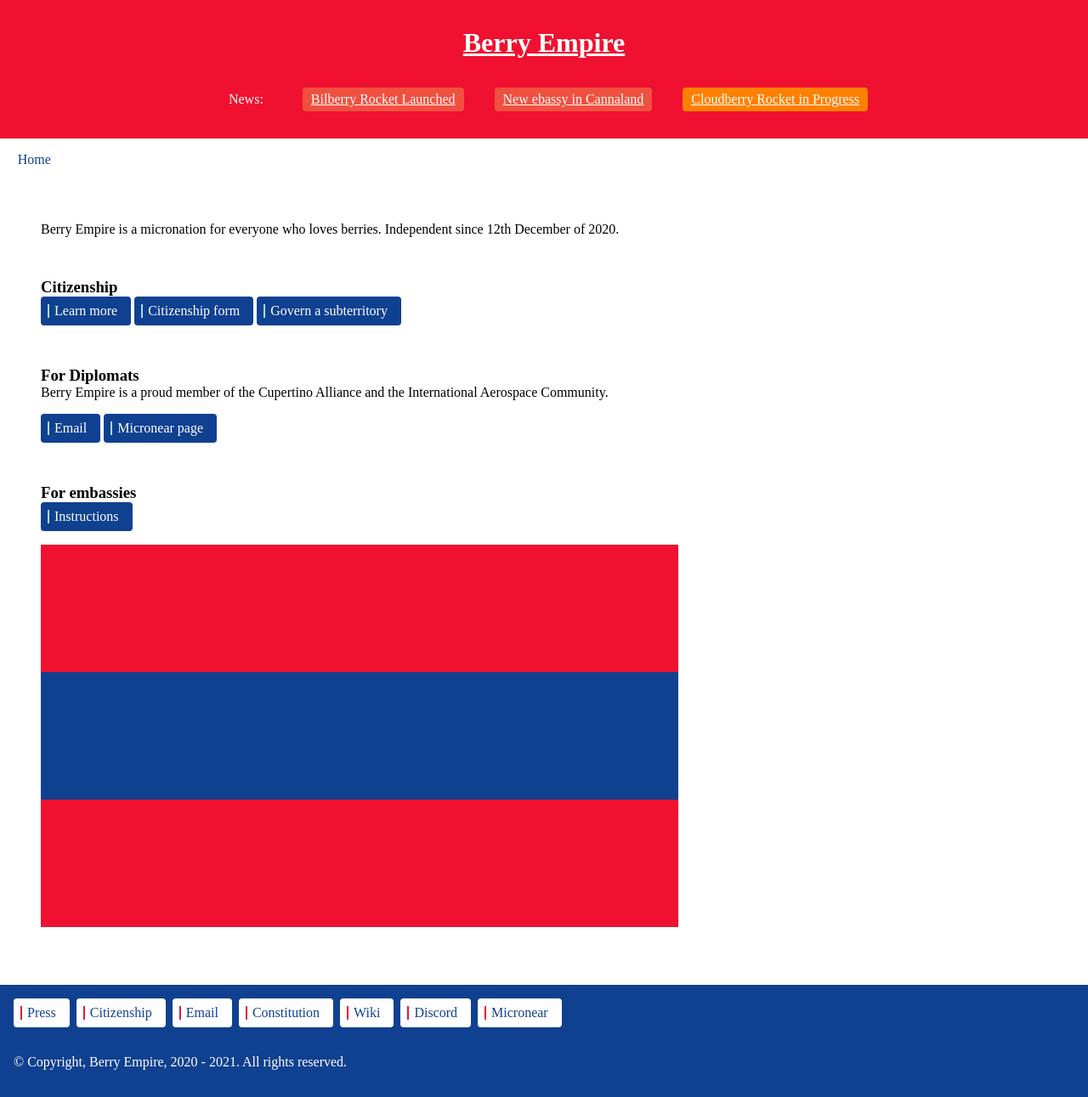
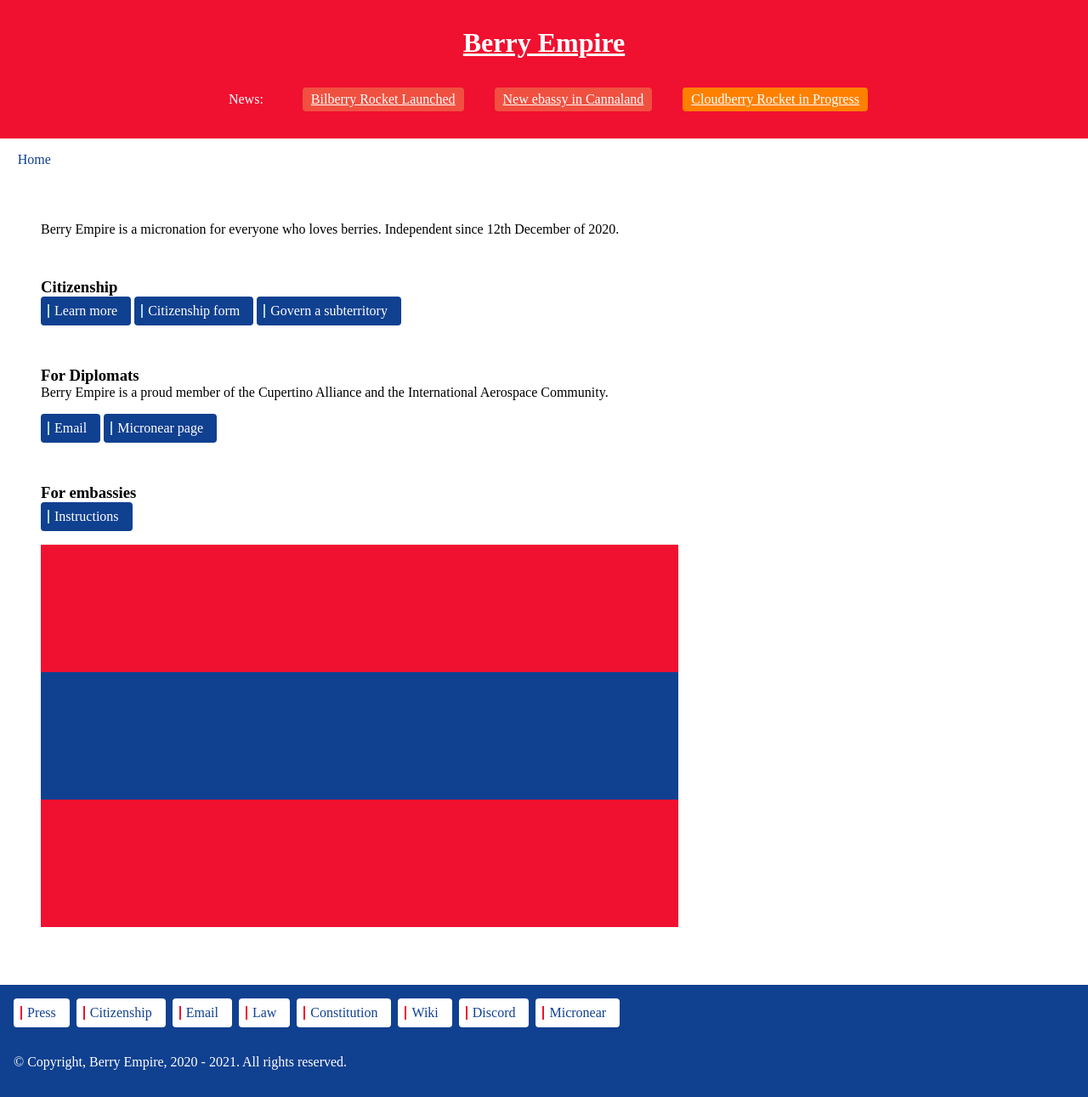
Before and after one commit to berryempire/berryempire.github.io, a Jekyll site: the page built from index.md, in a window 1280 px wide. Shown: the whole page at 85% size. Built offline with Jekyll 4.4.1, drawn with Linux system fonts in a browser that asks for light colours; our own code applies the rules of GitHub Pages for plain Markdown files.

Commit message:
Update default.html

```diff
--- a/_layouts/default.html
+++ b/_layouts/default.html
@@ -33,6 +33,7 @@
             <a class="thickbutton thick" target="_blank" href="/press/"><span>Press</span></a>
             <a class="thickbutton thick" target="_blank" href="/citizen/"><span>Citizenship</span></a>
             <a class="thickbutton thick" target="_blank" href="mailto:berryempire@protonmail.com"><span>Email</span></a>
+            <a class="thickbutton thick" target="_blank" href="/law/"><span>Law</span></a>
             <a class="thickbutton thick" target="_blank" href="/law/constitution.html"><span>Constitution</span></a>
             <a class="thickbutton thick" target="_blank" href="https://micronations.wiki/wiki/Berry_Empire"><span>Wiki</span></a>
             <a class="thickbutton thick" target="_blank" href="https://discord.gg/GPzvUDccRX"><span>Discord</span></a>
```
